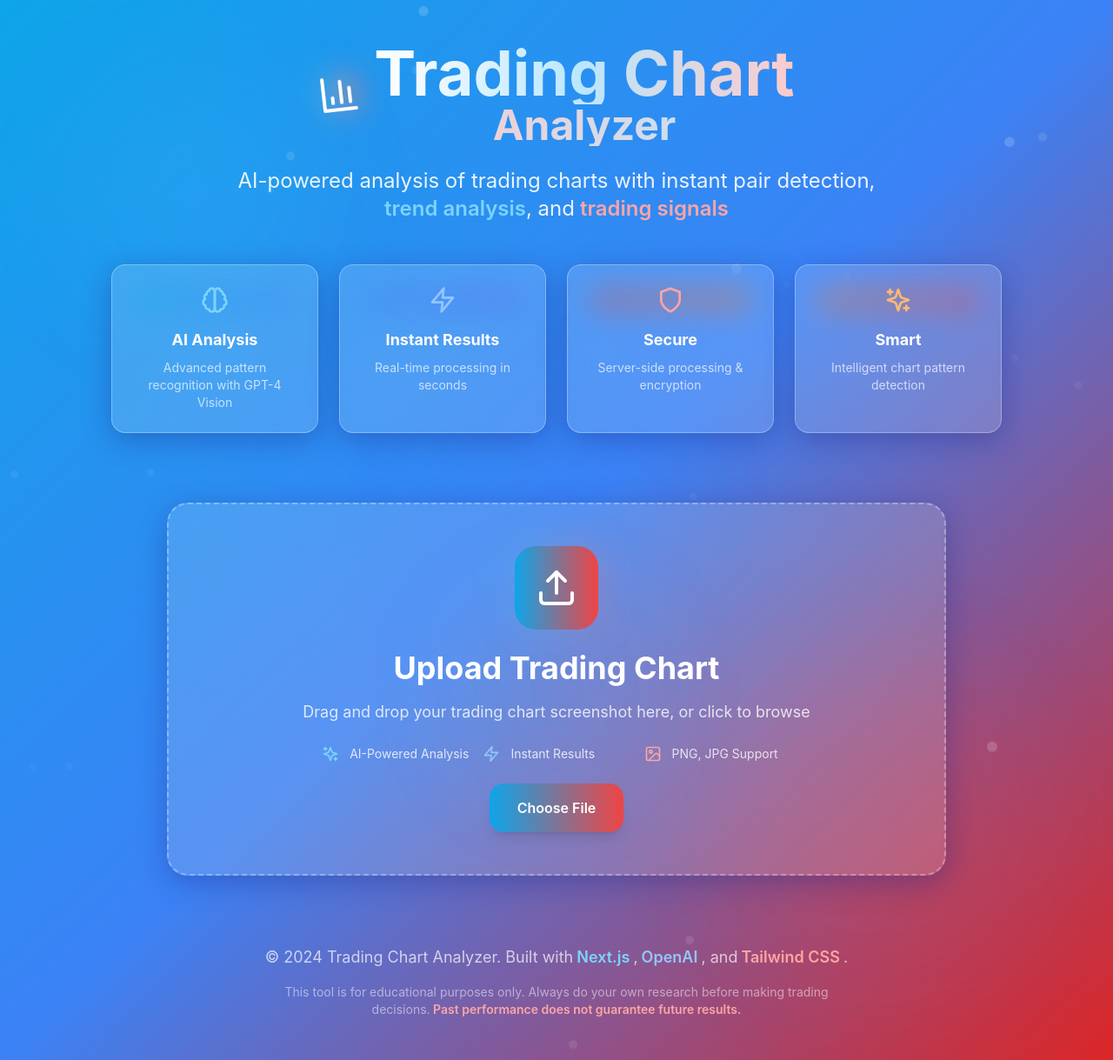
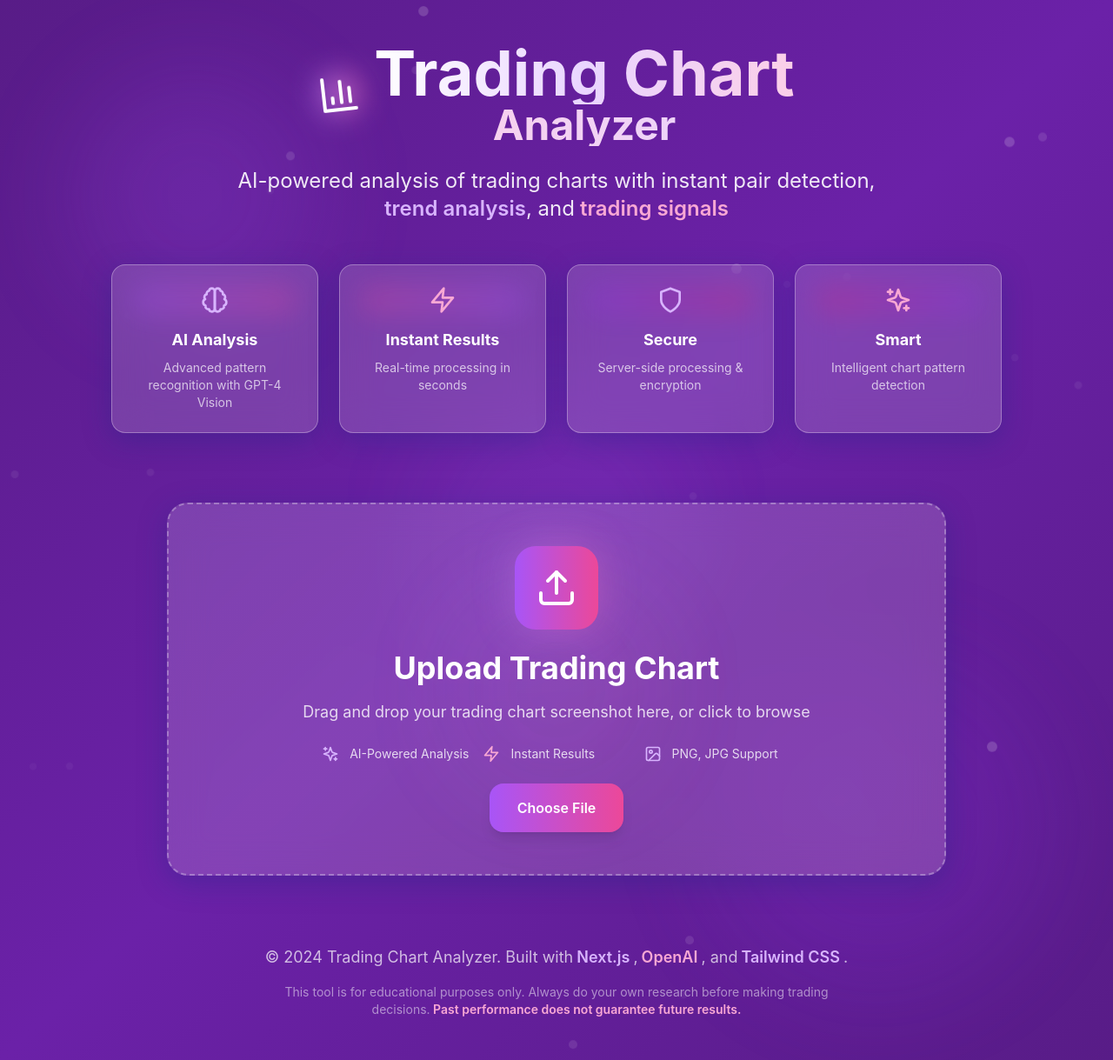
Before and after one commit to cooked1099/AI-CHART-ANALYZER, a Next.js app: page / in a window 1280 px wide. Shown: the whole page at 87% size. Built offline with nearby package versions, Linux system fonts and the light colour scheme.

Commit message:
Complete purple theme update and fix multipart parsing for Netlify

```diff
--- a/app/globals.css
+++ b/app/globals.css
@@ -18,7 +18,7 @@ body {
 }
 
 body {
-  background: linear-gradient(135deg, #0ea5e9 0%, #3b82f6 25%, #dc2626 75%, #ea580c 100%);
+  background: linear-gradient(135deg, #581c87 0%, #7c3aed 50%, #581c87 100%);
   min-height: 100vh;
   color: white;
 }
@@ -48,8 +48,8 @@ body {
 }
 
 .upload-area.dragover {
-  border-color: #f97316;
-  background: rgba(249, 115, 22, 0.1);
+  border-color: #a855f7;
+  background: rgba(168, 85, 247, 0.1);
 }
 
 .result-code {
@@ -60,7 +60,7 @@ body {
 
 .loading-spinner {
   border: 3px solid rgba(255, 255, 255, 0.1);
-  border-top: 3px solid #f97316;
+  border-top: 3px solid #a855f7;
   border-radius: 50%;
   width: 40px;
   height: 40px;
@@ -102,10 +102,10 @@ body {
 /* Enhanced animations */
 @keyframes pulse-glow {
   0%, 100% {
-    box-shadow: 0 0 20px rgba(239, 68, 68, 0.3);
+    box-shadow: 0 0 20px rgba(168, 85, 247, 0.3);
   }
   50% {
-    box-shadow: 0 0 40px rgba(239, 68, 68, 0.6);
+    box-shadow: 0 0 40px rgba(168, 85, 247, 0.6);
   }
 }
 
@@ -138,12 +138,12 @@ body {
 }
 
 ::-webkit-scrollbar-thumb {
-  background: rgba(239, 68, 68, 0.5);
+  background: rgba(168, 85, 247, 0.5);
   border-radius: 4px;
 }
 
 ::-webkit-scrollbar-thumb:hover {
-  background: rgba(239, 68, 68, 0.7);
+  background: rgba(168, 85, 247, 0.7);
 }
 
 /* Enhanced button hover effects */
@@ -153,7 +153,7 @@ body {
 
 /* Text gradient animations */
 .text-gradient-animate {
-  background: linear-gradient(90deg, #ffffff, #f97316, #ef4444, #f97316, #ffffff);
+  background: linear-gradient(90deg, #ffffff, #a855f7, #ec4899, #a855f7, #ffffff);
   background-size: 200% 100%;
   animation: shimmer 3s infinite;
   -webkit-background-clip: text;
--- a/app/page.tsx
+++ b/app/page.tsx
@@ -45,6 +45,7 @@ export default function Home() {
       const response = await fetch('/.netlify/functions/analyze', {
         method: 'POST',
         body: formData,
+        // Don't set Content-Type header - let the browser set it automatically for FormData
       })
 
       const data = await response.json()
@@ -58,6 +59,7 @@ export default function Home() {
         setAppState('error')
       }
     } catch (error) {
+      console.error('Upload error:', error)
       setErrorMessage('Network error. Please check your connection and try again.')
       setAppState('error')
     }
@@ -75,12 +77,12 @@ export default function Home() {
   }
 
   return (
-    <div className="min-h-screen bg-gradient-to-br from-sky-500 via-blue-500 to-red-600 relative overflow-hidden">
+    <div className="min-h-screen bg-gradient-to-br from-purple-900 via-purple-800 to-purple-900 relative overflow-hidden">
       {/* Animated Background Elements */}
       <div className="absolute inset-0">
-        <div className="absolute top-20 left-20 w-72 h-72 bg-sky-400/20 rounded-full blur-3xl animate-pulse"></div>
-        <div className="absolute bottom-20 right-20 w-96 h-96 bg-red-500/20 rounded-full blur-3xl animate-pulse delay-1000"></div>
-        <div className="absolute top-1/2 left-1/2 transform -translate-x-1/2 -translate-y-1/2 w-80 h-80 bg-blue-500/10 rounded-full blur-3xl animate-pulse delay-500"></div>
+        <div className="absolute top-20 left-20 w-72 h-72 bg-purple-500/20 rounded-full blur-3xl animate-pulse"></div>
+        <div className="absolute bottom-20 right-20 w-96 h-96 bg-purple-600/20 rounded-full blur-3xl animate-pulse delay-1000"></div>
+        <div className="absolute top-1/2 left-1/2 transform -translate-x-1/2 -translate-y-1/2 w-80 h-80 bg-purple-400/10 rounded-full blur-3xl animate-pulse delay-500"></div>
       </div>
 
       {/* Floating Particles */}
@@ -124,14 +126,14 @@ export default function Home() {
                   transition={{ duration: 2, repeat: Infinity, repeatDelay: 2 }}
                   className="relative"
                 >
-                  <div className="absolute inset-0 bg-gradient-to-r from-sky-400 to-red-400 rounded-2xl blur-lg opacity-60"></div>
+                  <div className="absolute inset-0 bg-gradient-to-r from-purple-400 to-pink-400 rounded-2xl blur-lg opacity-60"></div>
                   <BarChart3 size={48} className="relative text-white" />
                 </motion.div>
                 <div>
-                  <h1 className="text-5xl md:text-7xl font-bold bg-gradient-to-r from-white via-sky-200 to-red-200 bg-clip-text text-transparent">
+                  <h1 className="text-5xl md:text-7xl font-bold bg-gradient-to-r from-white via-purple-200 to-pink-200 bg-clip-text text-transparent">
                     Trading Chart
                   </h1>
-                  <h2 className="text-3xl md:text-5xl font-bold bg-gradient-to-r from-red-200 to-sky-200 bg-clip-text text-transparent">
+                  <h2 className="text-3xl md:text-5xl font-bold bg-gradient-to-r from-pink-200 to-purple-200 bg-clip-text text-transparent">
                     Analyzer
                   </h2>
                 </div>
@@ -144,8 +146,8 @@ export default function Home() {
                 className="text-xl md:text-2xl text-white/90 max-w-3xl mx-auto leading-relaxed"
               >
                 AI-powered analysis of trading charts with instant pair detection,
-                <span className="text-sky-300 font-semibold"> trend analysis</span>, and
-                <span className="text-red-300 font-semibold"> trading signals</span>
+                <span className="text-purple-300 font-semibold"> trend analysis</span>, and
+                <span className="text-pink-300 font-semibold"> trading signals</span>
               </motion.p>
             </motion.div>
 
@@ -161,8 +163,8 @@ export default function Home() {
                 className="glassmorphism-strong rounded-2xl p-6 text-center group"
               >
                 <div className="relative mb-4">
-                  <div className="absolute inset-0 bg-gradient-to-r from-sky-500 to-blue-500 rounded-xl blur-lg opacity-30 group-hover:opacity-50 transition-opacity"></div>
-                  <Brain size={32} className="relative text-sky-300 mx-auto" />
+                  <div className="absolute inset-0 bg-gradient-to-r from-purple-500 to-pink-500 rounded-xl blur-lg opacity-30 group-hover:opacity-50 transition-opacity"></div>
+                  <Brain size={32} className="relative text-purple-300 mx-auto" />
                 </div>
                 <h3 className="font-bold text-white text-lg mb-2">AI Analysis</h3>
                 <p className="text-white/70 text-sm">Advanced pattern recognition with GPT-4 Vision</p>
@@ -173,8 +175,8 @@ export default function Home() {
                 className="glassmorphism-strong rounded-2xl p-6 text-center group"
               >
                 <div className="relative mb-4">
-                  <div className="absolute inset-0 bg-gradient-to-r from-blue-500 to-indigo-500 rounded-xl blur-lg opacity-30 group-hover:opacity-50 transition-opacity"></div>
-                  <Zap size={32} className="relative text-blue-300 mx-auto" />
+                  <div className="absolute inset-0 bg-gradient-to-r from-pink-500 to-purple-500 rounded-xl blur-lg opacity-30 group-hover:opacity-50 transition-opacity"></div>
+                  <Zap size={32} className="relative text-pink-300 mx-auto" />
                 </div>
                 <h3 className="font-bold text-white text-lg mb-2">Instant Results</h3>
                 <p className="text-white/70 text-sm">Real-time processing in seconds</p>
@@ -185,8 +187,8 @@ export default function Home() {
                 className="glassmorphism-strong rounded-2xl p-6 text-center group"
               >
                 <div className="relative mb-4">
-                  <div className="absolute inset-0 bg-gradient-to-r from-red-500 to-orange-500 rounded-xl blur-lg opacity-30 group-hover:opacity-50 transition-opacity"></div>
-                  <Shield size={32} className="relative text-red-300 mx-auto" />
+                  <div className="absolute inset-0 bg-gradient-to-r from-purple-600 to-pink-600 rounded-xl blur-lg opacity-30 group-hover:opacity-50 transition-opacity"></div>
+                  <Shield size={32} className="relative text-purple-300 mx-auto" />
                 </div>
                 <h3 className="font-bold text-white text-lg mb-2">Secure</h3>
                 <p className="text-white/70 text-sm">Server-side processing & encryption</p>
@@ -197,8 +199,8 @@ export default function Home() {
                 className="glassmorphism-strong rounded-2xl p-6 text-center group"
               >
                 <div className="relative mb-4">
-                  <div className="absolute inset-0 bg-gradient-to-r from-orange-500 to-red-500 rounded-xl blur-lg opacity-30 group-hover:opacity-50 transition-opacity"></div>
-                  <Sparkles size={32} className="relative text-orange-300 mx-auto" />
+                  <div className="absolute inset-0 bg-gradient-to-r from-pink-600 to-purple-600 rounded-xl blur-lg opacity-30 group-hover:opacity-50 transition-opacity"></div>
+                  <Sparkles size={32} className="relative text-pink-300 mx-auto" />
                 </div>
                 <h3 className="font-bold text-white text-lg mb-2">Smart</h3>
                 <p className="text-white/70 text-sm">Intelligent chart pattern detection</p>
@@ -253,7 +255,7 @@ export default function Home() {
                   </p>
                   <button
                     onClick={handleNewAnalysis}
-                    className="bg-gradient-to-r from-sky-500 to-red-500 hover:from-red-500 hover:to-sky-500 text-white font-semibold py-3 px-8 rounded-xl transition-all duration-300 transform hover:scale-105 shadow-lg hover:shadow-xl"
+                    className="bg-gradient-to-r from-purple-500 to-pink-500 hover:from-pink-500 hover:to-purple-500 text-white font-semibold py-3 px-8 rounded-xl transition-all duration-300 transform hover:scale-105 shadow-lg hover:shadow-xl"
                   >
                     Try Again
                   </button>
@@ -280,7 +282,7 @@ export default function Home() {
                         className="glassmorphism-strong rounded-3xl p-6"
                       >
                         <div className="flex items-center space-x-3 mb-6">
-                          <Eye size={24} className="text-sky-300" />
+                          <Eye size={24} className="text-purple-300" />
                           <h3 className="text-xl font-bold text-white">Uploaded Chart</h3>
                         </div>
                         <div className="relative">
@@ -317,7 +319,7 @@ export default function Home() {
                       className="glassmorphism-strong rounded-3xl p-8"
                     >
                       <div className="flex items-center space-x-3 mb-6">
-                        <Cpu size={24} className="text-blue-300" />
+                        <Cpu size={24} className="text-purple-300" />
                         <h3 className="text-xl font-bold text-white">Analysis Details</h3>
                       </div>
                       <div className="space-y-4 text-sm">
@@ -367,13 +369,13 @@ export default function Home() {
             >
               <p className="text-white/70 text-lg">
                 © 2024 Trading Chart Analyzer. Built with
-                <span className="text-sky-300 font-semibold mx-1">Next.js</span>,
-                <span className="text-blue-300 font-semibold mx-1">OpenAI</span>, and
-                <span className="text-red-300 font-semibold mx-1">Tailwind CSS</span>.
+                <span className="text-purple-300 font-semibold mx-1">Next.js</span>,
+                <span className="text-pink-300 font-semibold mx-1">OpenAI</span>, and
+                <span className="text-purple-300 font-semibold mx-1">Tailwind CSS</span>.
               </p>
               <p className="text-white/50 text-sm max-w-2xl mx-auto">
                 This tool is for educational purposes only. Always do your own research before making trading decisions.
-                <span className="text-red-300 font-semibold"> Past performance does not guarantee future results.</span>
+                <span className="text-pink-300 font-semibold"> Past performance does not guarantee future results.</span>
               </p>
             </motion.div>
           </div>
--- a/components/AnalysisResult.tsx
+++ b/components/AnalysisResult.tsx
@@ -169,7 +169,7 @@ const AnalysisResult: React.FC<AnalysisResultProps> = ({ analysis, onNewAnalysis
       >
         <button
           onClick={onNewAnalysis}
-          className="bg-gradient-to-r from-sky-500 to-red-500 hover:from-red-500 hover:to-sky-500 text-white font-semibold py-3 px-8 rounded-xl transition-all duration-300 transform hover:scale-105 shadow-lg hover:shadow-xl"
+          className="bg-gradient-to-r from-purple-500 to-pink-500 hover:from-pink-500 hover:to-purple-500 text-white font-semibold py-3 px-8 rounded-xl transition-all duration-300 transform hover:scale-105 shadow-lg hover:shadow-xl"
         >
           New Analysis
         </button>
--- a/components/FileUpload.tsx
+++ b/components/FileUpload.tsx
@@ -91,8 +91,8 @@ const FileUpload: React.FC<FileUploadProps> = ({ onFileSelect, isLoading = false
 
             {/* Animated Background Elements */}
             <div className="absolute inset-0 rounded-3xl overflow-hidden">
-              <div className="absolute top-0 left-0 w-full h-full bg-gradient-to-br from-sky-500/5 to-red-500/5"></div>
-              <div className="absolute top-1/2 left-1/2 transform -translate-x-1/2 -translate-y-1/2 w-64 h-64 bg-gradient-to-r from-sky-400/10 to-red-400/10 rounded-full blur-3xl animate-pulse"></div>
+              <div className="absolute top-0 left-0 w-full h-full bg-gradient-to-br from-purple-500/5 to-pink-500/5"></div>
+              <div className="absolute top-1/2 left-1/2 transform -translate-x-1/2 -translate-y-1/2 w-64 h-64 bg-gradient-to-r from-purple-400/10 to-pink-400/10 rounded-full blur-3xl animate-pulse"></div>
             </div>
 
             <motion.div
@@ -110,8 +110,8 @@ const FileUpload: React.FC<FileUploadProps> = ({ onFileSelect, isLoading = false
                 transition={{ duration: 0.3 }}
                 className="relative"
               >
-                <div className="absolute inset-0 bg-gradient-to-r from-sky-400 to-red-400 rounded-3xl blur-xl opacity-40"></div>
-                <div className="relative bg-gradient-to-r from-sky-500 to-red-500 p-6 rounded-3xl">
+                <div className="absolute inset-0 bg-gradient-to-r from-purple-400 to-pink-400 rounded-3xl blur-xl opacity-40"></div>
+                <div className="relative bg-gradient-to-r from-purple-500 to-pink-500 p-6 rounded-3xl">
                   <Upload size={48} className="text-white" />
                 </div>
               </motion.div>
@@ -145,15 +145,15 @@ const FileUpload: React.FC<FileUploadProps> = ({ onFileSelect, isLoading = false
                 className="grid grid-cols-1 md:grid-cols-3 gap-4 max-w-2xl mx-auto"
               >
                 <div className="flex items-center space-x-3 text-white/80">
-                  <Sparkles size={20} className="text-sky-300" />
+                  <Sparkles size={20} className="text-purple-300" />
                   <span className="text-sm">AI-Powered Analysis</span>
                 </div>
                 <div className="flex items-center space-x-3 text-white/80">
-                  <Zap size={20} className="text-blue-300" />
+                  <Zap size={20} className="text-pink-300" />
                   <span className="text-sm">Instant Results</span>
                 </div>
                 <div className="flex items-center space-x-3 text-white/80">
-                  <ImageIcon size={20} className="text-red-300" />
+                  <ImageIcon size={20} className="text-purple-300" />
                   <span className="text-sm">PNG, JPG Support</span>
                 </div>
               </motion.div>
@@ -163,7 +163,7 @@ const FileUpload: React.FC<FileUploadProps> = ({ onFileSelect, isLoading = false
                 initial={{ opacity: 0, y: 20 }}
                 animate={{ opacity: 1, y: 0 }}
                 transition={{ duration: 0.5, delay: 0.4 }}
-                className="bg-gradient-to-r from-sky-500 to-red-500 hover:from-red-500 hover:to-sky-500 text-white font-semibold py-4 px-8 rounded-2xl transition-all duration-300 transform hover:scale-105 shadow-lg hover:shadow-xl btn-glow"
+                className="bg-gradient-to-r from-purple-500 to-pink-500 hover:from-pink-500 hover:to-purple-500 text-white font-semibold py-4 px-8 rounded-2xl transition-all duration-300 transform hover:scale-105 shadow-lg hover:shadow-xl btn-glow"
               >
                 Choose File
               </motion.button>
@@ -174,7 +174,7 @@ const FileUpload: React.FC<FileUploadProps> = ({ onFileSelect, isLoading = false
               <motion.div
                 initial={{ opacity: 0 }}
                 animate={{ opacity: 1 }}
-                className="absolute inset-0 bg-gradient-to-r from-sky-500/20 to-red-500/20 rounded-3xl border-2 border-dashed border-white/50"
+                className="absolute inset-0 bg-gradient-to-r from-purple-500/20 to-pink-500/20 rounded-3xl border-2 border-dashed border-white/50"
               />
             )}
           </motion.div>
@@ -189,7 +189,7 @@ const FileUpload: React.FC<FileUploadProps> = ({ onFileSelect, isLoading = false
           >
             <div className="flex items-center justify-between">
               <div className="flex items-center space-x-4">
-                <div className="bg-gradient-to-r from-sky-500 to-red-500 p-3 rounded-2xl">
+                <div className="bg-gradient-to-r from-purple-500 to-pink-500 p-3 rounded-2xl">
                   <ImageIcon size={24} className="text-white" />
                 </div>
                 <div>
--- a/components/LoadingSpinner.tsx
+++ b/components/LoadingSpinner.tsx
@@ -26,7 +26,7 @@ const LoadingSpinner: React.FC<LoadingSpinnerProps> = ({
           transition={{ duration: 2, repeat: Infinity, ease: "linear" }}
           className="w-20 h-20 mx-auto"
         >
-          <div className="w-full h-full border-4 border-white/10 border-t-sky-500 rounded-full" />
+          <div className="w-full h-full border-4 border-white/10 border-t-purple-500 rounded-full" />
         </motion.div>
 
         <motion.div
@@ -34,7 +34,7 @@ const LoadingSpinner: React.FC<LoadingSpinnerProps> = ({
           transition={{ duration: 2, repeat: Infinity }}
           className="absolute inset-0 flex items-center justify-center"
         >
-          <BarChart3 size={32} className="text-sky-400" />
+          <BarChart3 size={32} className="text-purple-400" />
         </motion.div>
       </div>
 
@@ -62,7 +62,7 @@ const LoadingSpinner: React.FC<LoadingSpinnerProps> = ({
               repeat: Infinity,
               delay: index * 0.2
             }}
-            className="w-2 h-2 bg-sky-400 rounded-full"
+            className="w-2 h-2 bg-purple-400 rounded-full"
           />
         ))}
       </div>
```
